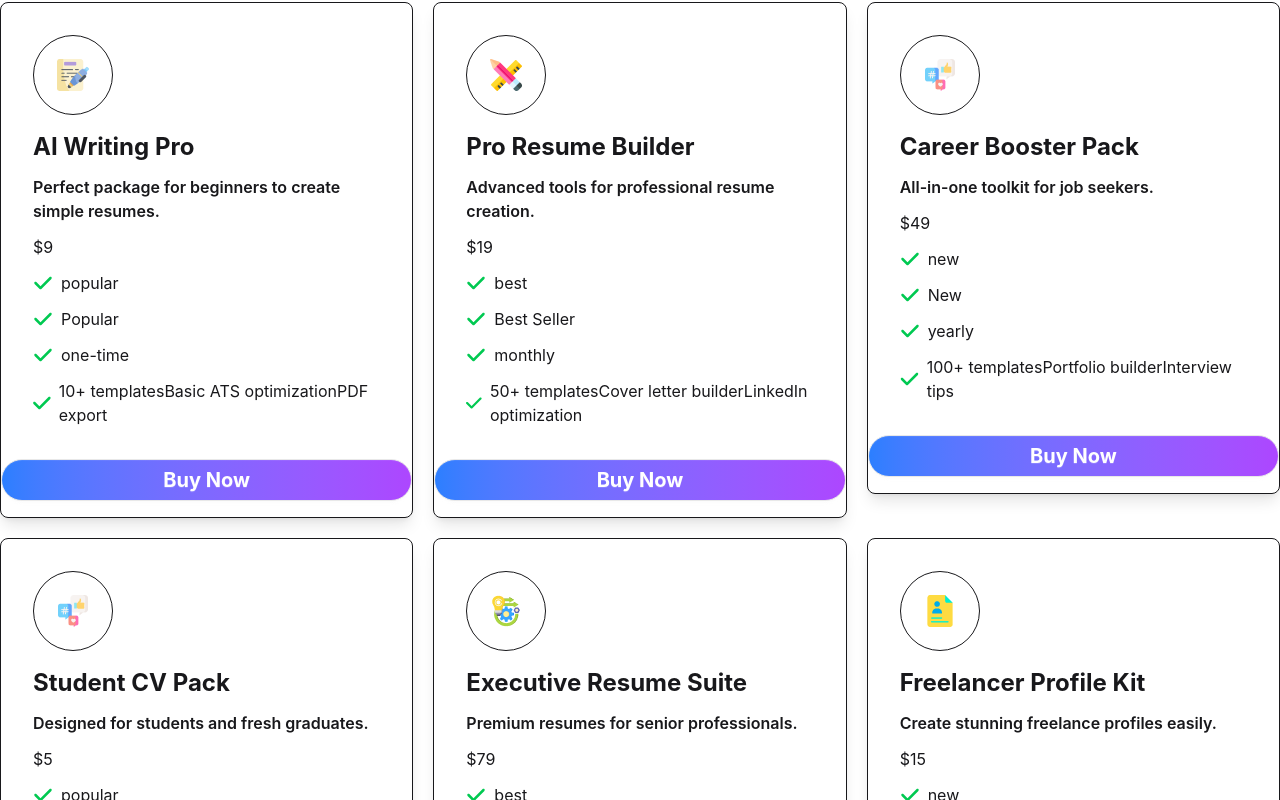
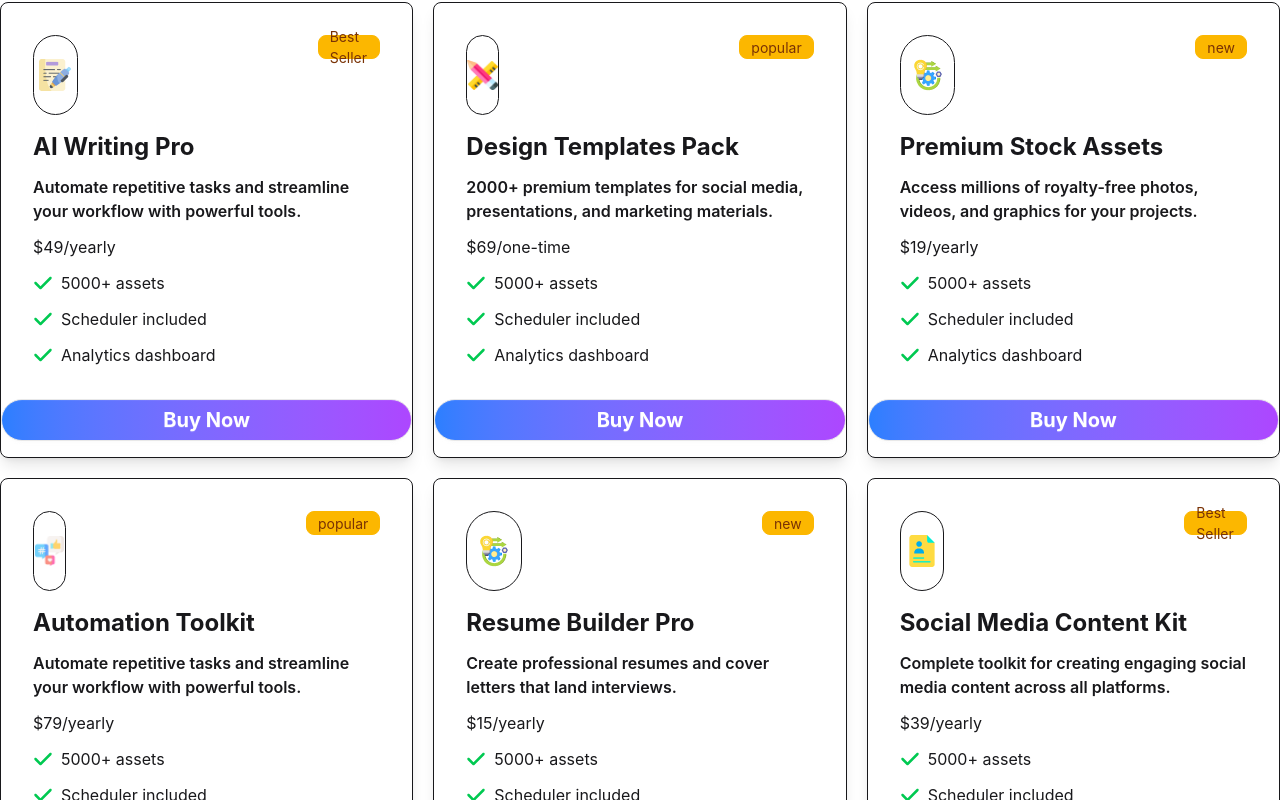
Before and after one commit to sharminkhanam/assignment-six, a React (Vite) app: page / in a window 1280 px wide. Shown: the part 1320-2120 px from the top of the page. Built offline with nearby package versions, Linux system fonts and the light colour scheme.

Commit message:
card updated

```diff
--- a/public/prodicts.json
+++ b/public/prodicts.json
@@ -1,90 +1,112 @@
 [
+
   {
-    "id": 1,
-    "name": "AI Writing Pro",
-    "description": "Perfect package for beginners to create simple resumes.",
-    "price": 9,
-    "period": "one-time",
-    "tag": "popular",
-    "tagType": "Popular",
-    "features": ["10+ templates", "Basic ATS optimization", "PDF export"],
-    "icon": "/images/writing_2327400 1.png"
+    "id"    : 1,
+    "name"   : "AI Writing Pro",
+    "description"  : "Automate repetitive tasks and streamline your workflow with powerful tools.",
+    "price" : 49,
+    "period" : "yearly",
+    "tagType" : "Best Seller",
+    "features" : ["5000+ assets"],
+    "secondcontent" : ["Scheduler included"],
+    "thirdcontent" : ["Analytics dashboard"],
+    "icon" : "/images/writing_2327400 1.png"
   },
   {
-    "id": 2,
-    "name": "Pro Resume Builder",
-    "description": "Advanced tools for professional resume creation.",
-    "price": 19,
-    "period": "monthly",
-    "tag": "best",
-    "tagType": "Best Seller",
-    "features": ["50+ templates", "Cover letter builder", "LinkedIn optimization"],
-    "icon":  "/images/design-tool.png"
+    "id"    : 2,
+    "name"   : "Design Templates Pack",
+    "description"  : "2000+ premium templates for social media, presentations, and marketing materials.",
+    "price" : 69,
+    "period" : "one-time",
+    "tagType" : "popular",
+    "features" : ["5000+ assets"],
+    "secondcontent" : ["Scheduler included"],
+    "thirdcontent" : ["Analytics dashboard"],
+    "icon" : "/images/design-tool.png"
   },
   {
-    "id": 3,
-    "name": "Career Booster Pack",
-    "description": "All-in-one toolkit for job seekers.",
-    "price": 49,
-    "period": "yearly",
-    "tag": "new",
-    "tagType": "New",
-    "features": ["100+ templates", "Portfolio builder", "Interview tips"],
-    "icon": "/images/social-media.png"
+    "id"    : 3,
+    "name"   : "Premium Stock Assets",
+    "description"  : "Access millions of royalty-free photos, videos, and graphics for your projects.",
+    "price" : 19,
+    "period" : "yearly",
+    "tagType" : "new",
+    "features" : ["5000+ assets"],
+    "secondcontent" : ["Scheduler included"],
+    "thirdcontent" : ["Analytics dashboard"],
+    "icon" :"/images/operation.png"
   },
   {
-    "id": 4,
-    "name": "Student CV Pack",
-    "description": "Designed for students and fresh graduates.",
-    "price": 5,
-    "period": "one-time",
-    "tag": "popular",
-    "tagType": "Popular",
-    "features": ["8+ templates", "Simple editor", "Download PDF"],
-    "icon": "/images/social-media.png"
+    "id"    : 4,
+    "name"   : "Automation Toolkit",
+    "description"  : "Automate repetitive tasks and streamline your workflow with powerful tools.",
+    "price" : 79,
+    "period" : "yearly",
+    "tagType" : "popular",
+    "features" : ["5000+ assets"],
+    "secondcontent" : ["Scheduler included"],
+    "thirdcontent" : ["Analytics dashboard"],
+    "icon" :"/images/social-media.png"
   },
   {
-    "id": 5,
-    "name": "Executive Resume Suite",
-    "description": "Premium resumes for senior professionals.",
-    "price": 79,
-    "period": "yearly",
-    "tag": "best",
-    "tagType": "Best Seller",
-    "features": ["200+ templates", "Personal branding", "Priority support"],
-    "icon": "/images/operation.png"
+    "id"    : 5,
+    "name"   : "Resume Builder Pro",
+    "description"  : "Create professional resumes and cover letters that land interviews.",
+    "price" : 15,
+    "period" : "yearly",
+    "tagType" : "new",
+    "features" : ["5000+ assets"],
+    "secondcontent" : ["Scheduler included"],
+    "thirdcontent" : ["Analytics dashboard"],
+    "icon" :"/images/operation.png"
   },
   {
-    "id": 6,
-    "name": "Freelancer Profile Kit",
-    "description": "Create stunning freelance profiles easily.",
-    "price": 15,
-    "period": "monthly",
-    "tag": "new",
-    "tagType": "New",
-    "features": ["Portfolio templates", "Client pitch tips", "Profile optimization"],
-    "icon": "/images/portfolio.png"
+    "id"    : 6,
+    "name"   : "Social Media Content Kit",
+    "description"  : "Complete toolkit for creating engaging social media content across all platforms.",
+    "price" : 39,
+    "period" : "yearly",
+    "tagType" : "Best Seller",
+    "features" : ["5000+ assets"],
+    "secondcontent" : ["Scheduler included"],
+    "thirdcontent" : ["Analytics dashboard"],
+    "icon" :"/images/portfolio.png"
   },
   {
-    "id": 7,
-    "name": "Job Hunter Bundle",
-    "description": "Everything you need to land your dream job.",
-    "price": 29,
-    "period": "monthly",
-    "tag": "popular",
-    "tagType": "Popular",
-    "features": ["Resume + cover letter", "Job tracking", "Email templates"],
-    "icon": "/images/design-tool.png"
+    "id"    : 7,
+    "name"   : "Automation Toolkit",
+    "description"  : "Automate repetitive tasks and streamline your workflow with powerful tools.",
+    "price" : 49,
+    "period" : "yearly",
+    "tagType" : "New",
+    "features" : ["5000+ assets"],
+    "secondcontent" : ["Scheduler included"],
+    "thirdcontent" : ["Analytics dashboard"],
+    "icon" :"/images/operation.png"
   },
   {
-    "id": 8,
-    "name": "Ultimate Career Pack",
-    "description": "Complete career growth solution.",
-    "price": 99,
-    "period": "yearly",
-    "tag": "best",
-    "tagType": "Best Seller",
-    "features": ["All templates access", "Career coaching", "Mock interviews"],
-    "icon": "/images/portfolio.png"
+    "id"    : 8,
+    "name"   : "Automation Toolkit",
+    "description"  : "Automate repetitive tasks and streamline your workflow with powerful tools.",
+    "price" : 39,
+    "period" : "yearly",
+    "tagType" : "popular",
+    "features" : ["5000+ assets"],
+    "secondcontent" : ["Scheduler included"],
+    "thirdcontent" : ["Analytics dashboard"],
+    "icon" :"/images/operation.png"
+  },
+  {
+    "id"    : 9,
+    "name"   : "Automation Toolkit",
+    "description"  : "Automate repetitive tasks and streamline your workflow with powerful tools.",
+    "price" : 29,
+    "period" : "yearly",
+    "tagType" : "Best Seller",
+    "features" : ["5000+ assets"],
+    "secondcontent" : ["Scheduler included"],
+    "thirdcontent" : ["Analytics dashboard"],
+    "icon" :"/images/operation.png"
   }
+
 ]
--- a/src/components/Card.jsx
+++ b/src/components/Card.jsx
@@ -25,26 +25,26 @@ function Carts ({product, carts, setCarts}) {
                         <div
                                 key={product.id}
                                 className="p-8 ">
+                                    <div className="flex">
+                                          <span className="flex items-center justify-between w-20 h-20 border  rounded-full">
+                                       <img src={product.icon} alt="icon"  className="mx-auto"/>
 
+                                        </span>
+                                        <div className="badge badge-warning ml-60">{product.tagType}</div>
 
-                                    <span className="flex items-center justify-between w-20 h-20 border  rounded-full">
-                                       <img src={product.icon} alt="icon"  className="mx-auto"/>
-                                        </span>
+                                    </div>
+
                                         <div className="space-y-3 mt-4">
                                              <h2 className="font-bold text-2xl">{product.name}</h2>
-
                                     <p className="font-semibold">{product.description}</p>
 
-                                      <div>${product.price}</div>
-                                   <h3 className="flex gap-2 items-center">
-                                    <FaCheck className="text-green-500 w-5 h-5 "/>{product.tag}</h3>
-
-                                    <h3 className="flex gap-2 items-center">
-                                        <FaCheck className="text-green-500 w-5 h-5 "/>{product.tagType}</h3>
-                                    <h3 className="flex gap-2 items-center">
-                                        <FaCheck className="text-green-500 w-5 h-5 "/>{product.period}</h3>
+                                      <div>${product.price}/{product.period}</div>
                                     <h3 className="flex gap-2 items-center">
                                         <FaCheck className="text-green-500 w-5 h-5 "/>{product.features}</h3>
+                                         <h3 className="flex gap-2 items-center">
+                                        <FaCheck className="text-green-500 w-5 h-5 "/>{product.secondcontent}</h3>
+                                         <h3 className="flex gap-2 items-center">
+                                        <FaCheck className="text-green-500 w-5 h-5 "/>{product.thirdcontent}</h3>
                                         </div>
 
                                     </div>
```
